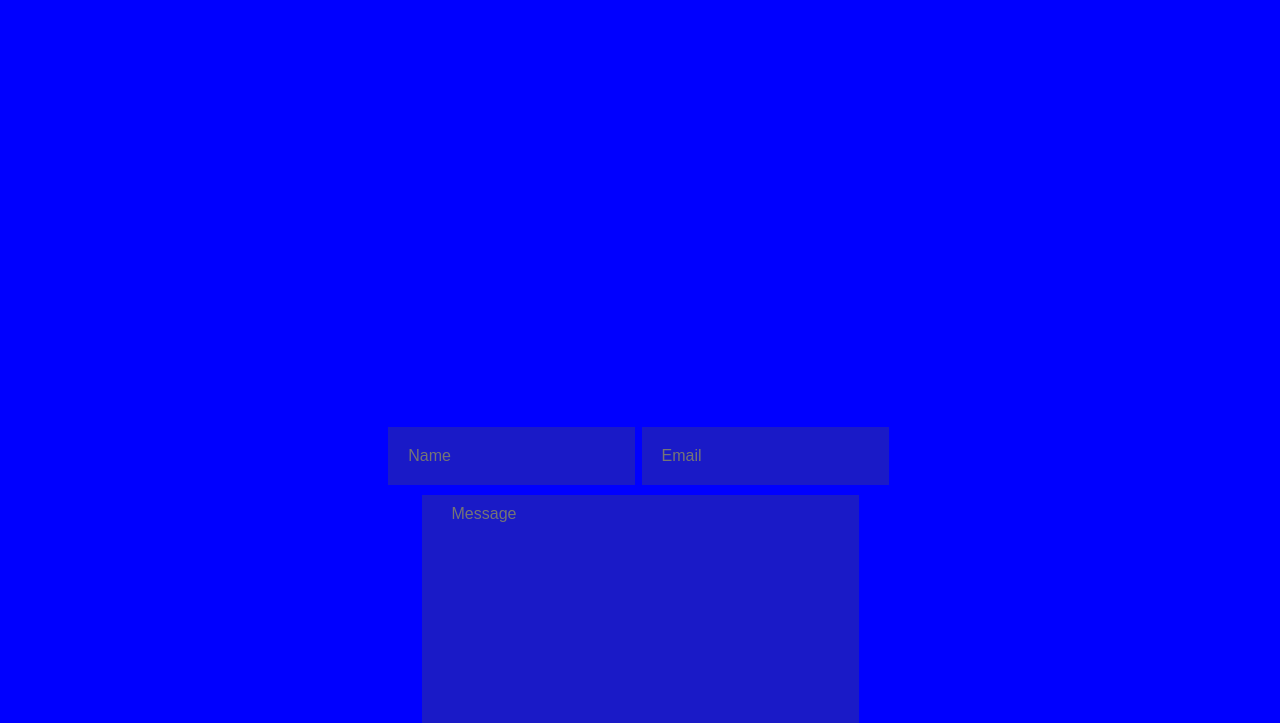
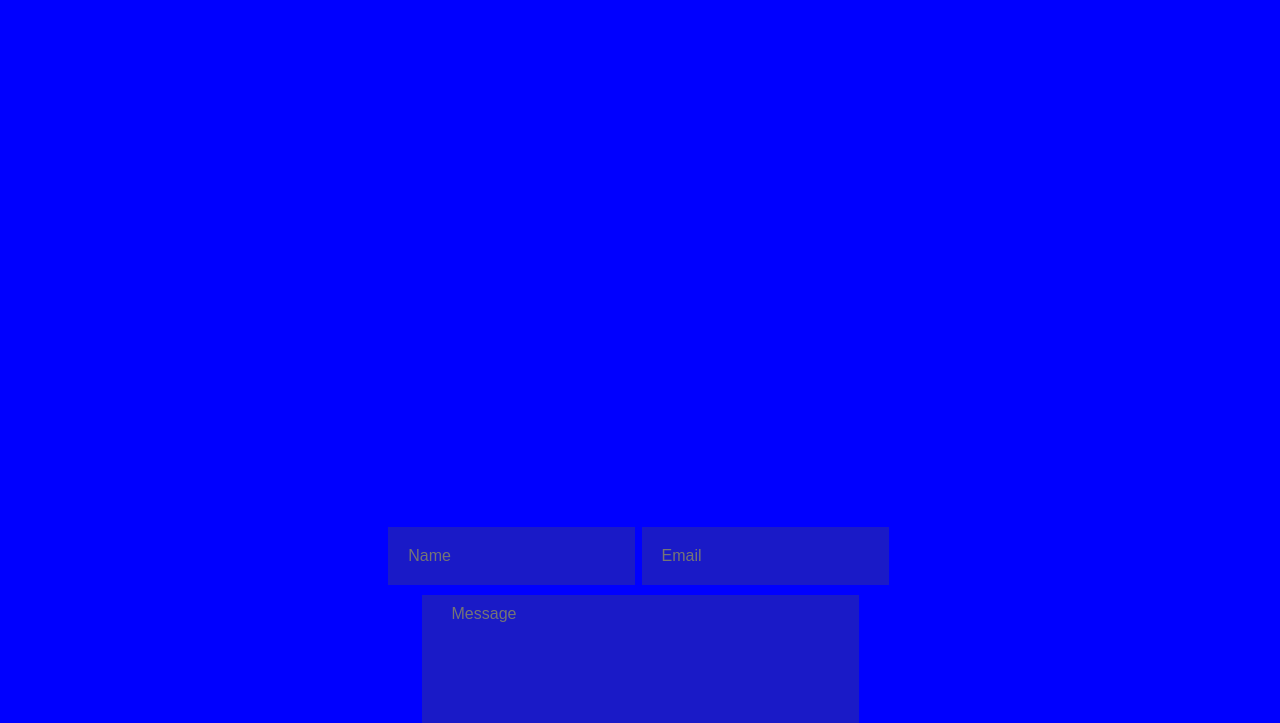
Before and after one commit to GentleDev9/myportfolio, a plain HTML site: page otherhtmlfiles/contactme.html in a window 1280 px wide. Shown: the part 77-800 px from the top of the page. Drawn offline with Linux system fonts and the light colour scheme.

Commit message:
files updated

```diff
--- a/othercssfiles/contactme.css
+++ b/othercssfiles/contactme.css
@@ -15,7 +15,7 @@ section{
     background-color: blue;
 }
 .hero-sect{
-    padding: 400px;
+    padding: 500px;
 }
 h1{
    background-color: rgb(138, 138, 252);
```
